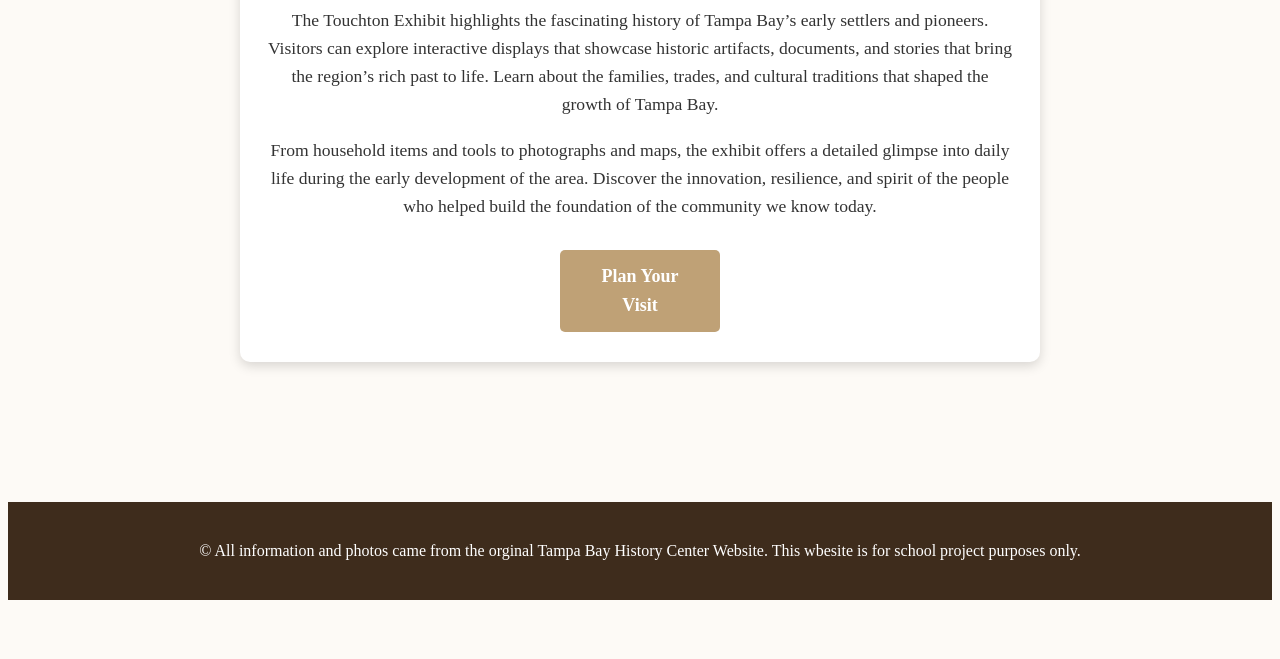
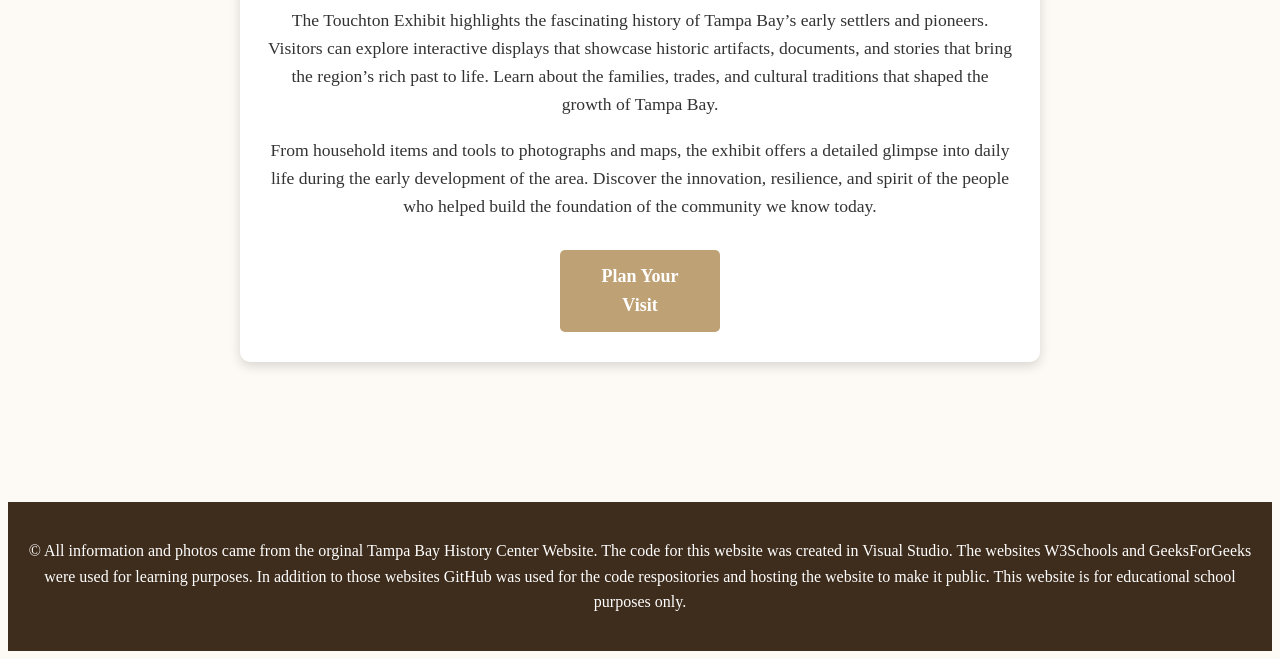
Before and after one commit to CodingHorizon7/tbhc, a plain HTML site: page Touchton-Map-Library.html in a window 1280 px wide. Shown: the part 1092-1751 px from the top of the page. Before the commit the page ends 1700 px from the top, so only its background shows below. Drawn offline with Linux system fonts and the light colour scheme.

Commit message:
Update Touchton-Map-Library.html
ft changes were made.

```diff
--- a/Touchton-Map-Library.html
+++ b/Touchton-Map-Library.html
@@ -50,10 +50,11 @@
     </div>
   </div>
 
-  <!-- FOOTER -->
-  <footer>
+ <footer>
     <p>&copy;  All information and photos came from the orginal Tampa Bay History Center Website.
-               This wbesite is for school project purposes only.</p>
+               The code for this website was created in Visual Studio. The websites W3Schools
+               and GeeksForGeeks were used for learning purposes. In addition to those websites GitHub was used for the code respositories and
+               hosting the website to make it public. This website is for educational school purposes only.</p>
 </footer>
 
 </body>
```
